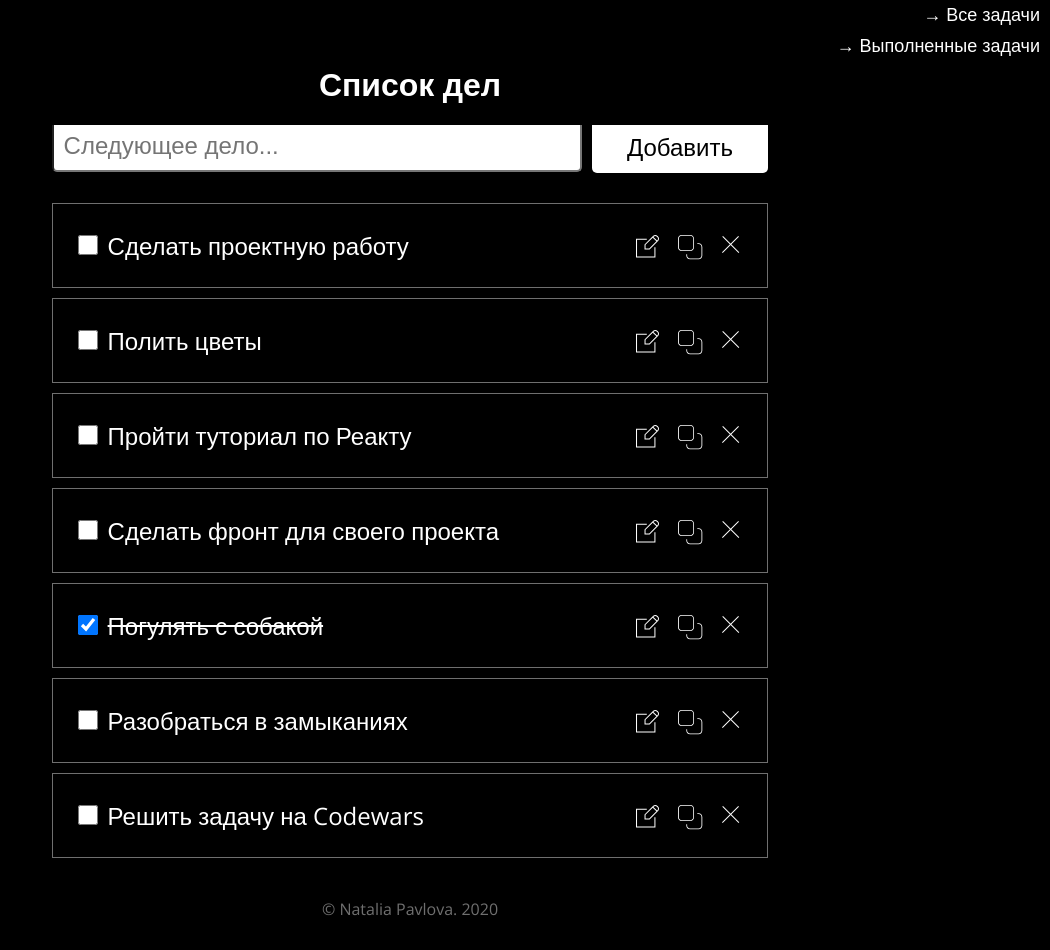
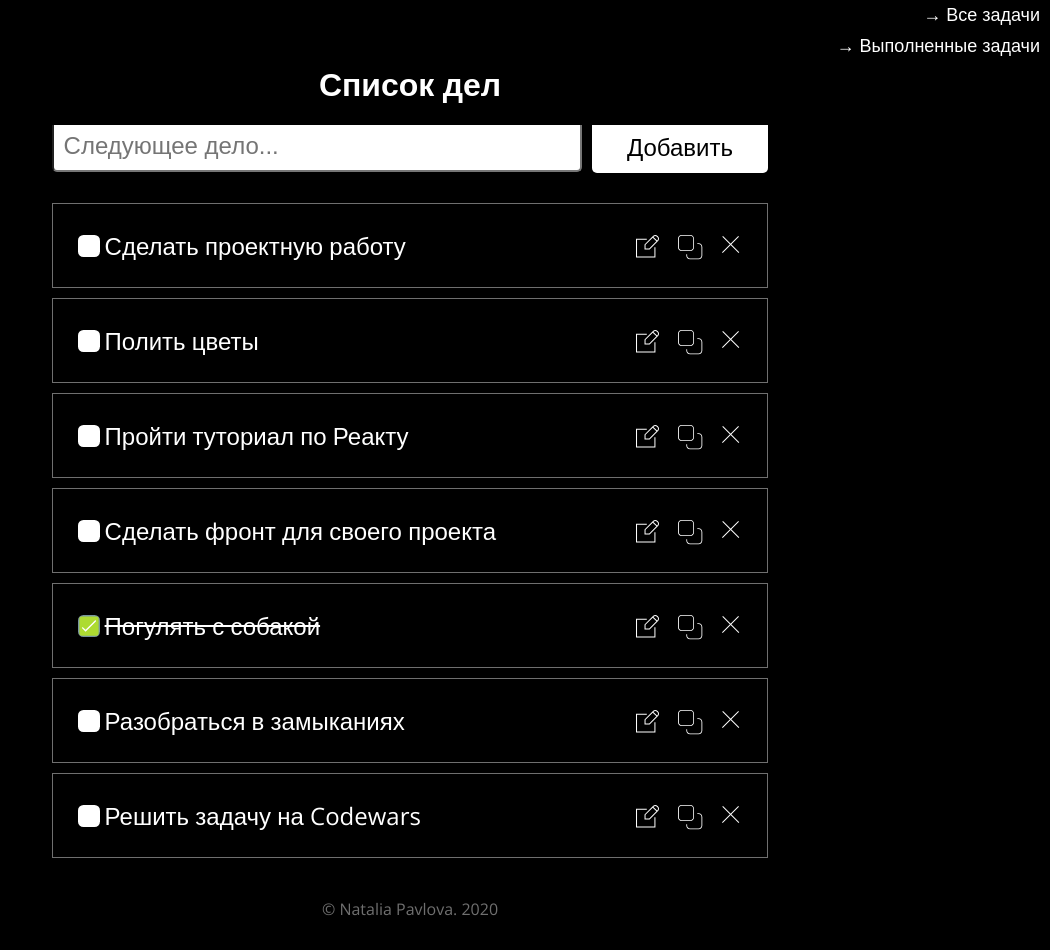
Before and after one commit to natalja1912/todolist, a React (Create React App) app: page / in a window 1280 px wide. Shown: the whole page, without its empty margins (230-1280 px from the left). Built offline with nearby package versions, Linux system fonts and the light colour scheme.

Commit message:
fix: checkbox

```diff
--- /dev/null
+++ b/src/components/Checkbox/Checkbox.css
@@ -0,0 +1,17 @@
+.checkbox{
+    margin: 0;
+    padding: 0;
+    box-sizing: border-box;
+    margin-right: 5px;
+    width: 22px;
+    height: 22px;
+    border: none;
+    background-color: #ffffff;
+    background-size: cover;
+    border-radius: 25%;
+}
+
+.checkbox_checked{
+    background-image: url('../../images/checkbox_active.svg');
+    background-size: cover;
+}
--- /dev/null
+++ b/src/components/Checkbox/Checkbox.js
@@ -0,0 +1,10 @@
+import React from 'react';
+import './Checkbox.css';
+
+function Checkbox({ checked, onClick }) {
+    return (
+        <button className={`checkbox ${checked && 'checkbox_checked'}`} onClick={onClick}></button>
+    )
+}
+
+export default Checkbox;
--- a/src/components/Todo/Todo.css
+++ b/src/components/Todo/Todo.css
@@ -14,6 +14,8 @@
 
   .list__item-label{
     white-space: normal;
+    display: flex;
+    align-items: center;
   }
 
   .list__item-buttons{
--- a/src/components/Todo/Todo.js
+++ b/src/components/Todo/Todo.js
@@ -3,6 +3,7 @@ import './Todo.css';
 import EditIcon from '../../icons/EditIcon';
 import CopyIcon from '../../icons/CopyIcon';
 import DeleteIcon from '../../icons/DeleteIcon';
+import Checkbox from '../Checkbox/Checkbox';
 
 function Todo({ todo, index, handleEditButton, handleCopyButton, handleDeleteButton, handleCheckBox }) {
 
@@ -10,7 +11,7 @@ function Todo({ todo, index, handleEditButton, handleCopyButton, handleDeleteBut
         <li className="list__item" key={index}>
             <div className="list__item-text">
                 <label className={`list__item-label ${todo.checked && 'label-strike'}`}>
-                    <input className='list__item-checkbox' checked={todo.checked} type="checkbox" onClick={() => handleCheckBox(index)} />
+                    <Checkbox checked={todo.checked} onClick={() => handleCheckBox(index)} />
                     {todo.task}
                 </label>
             </div>
```
Also changed, not shown: src/App/App.js (deleted, +0 -39 lines), src/images/checkbox.svg (added), src/images/checkbox_active.svg (added).
